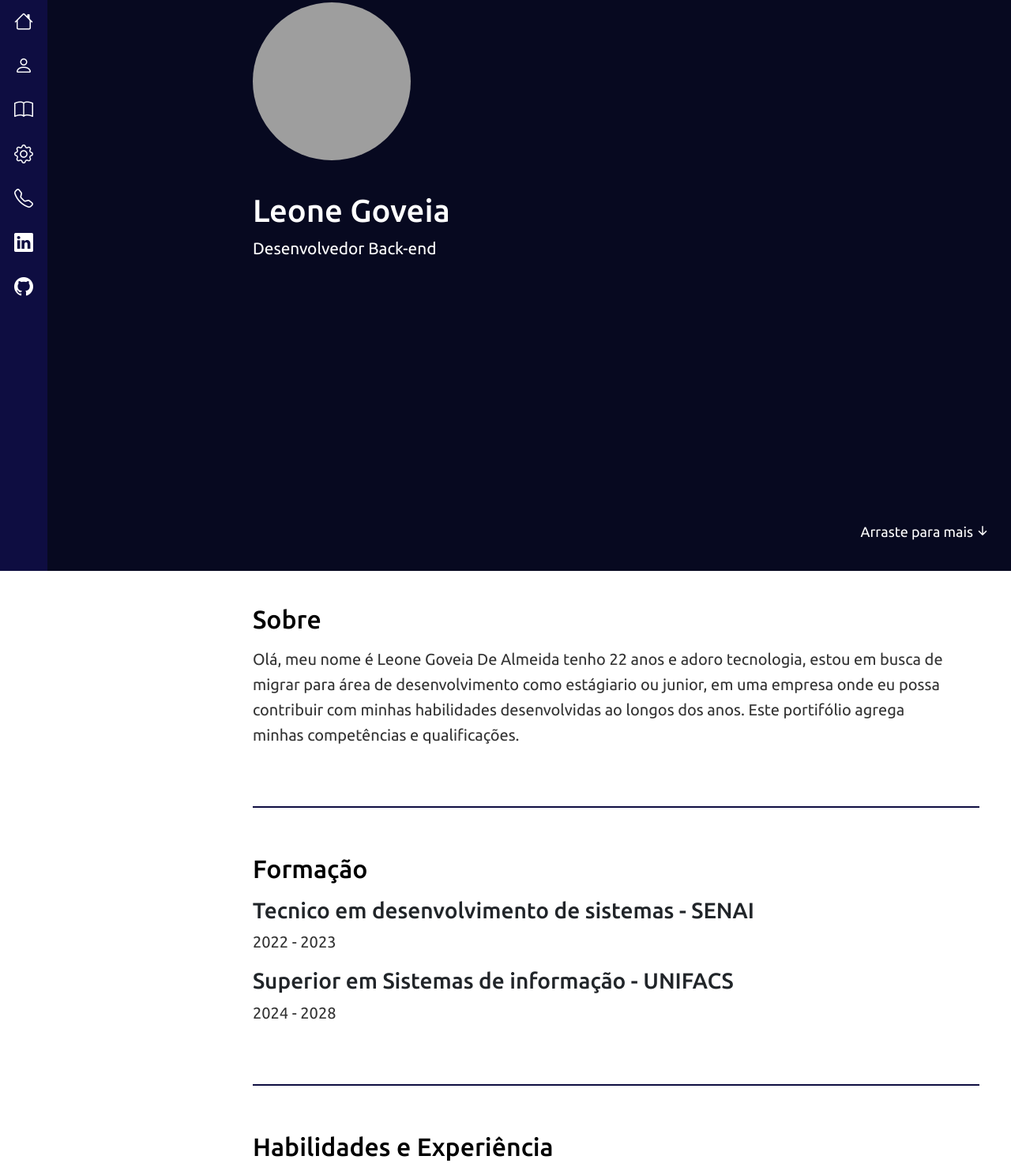
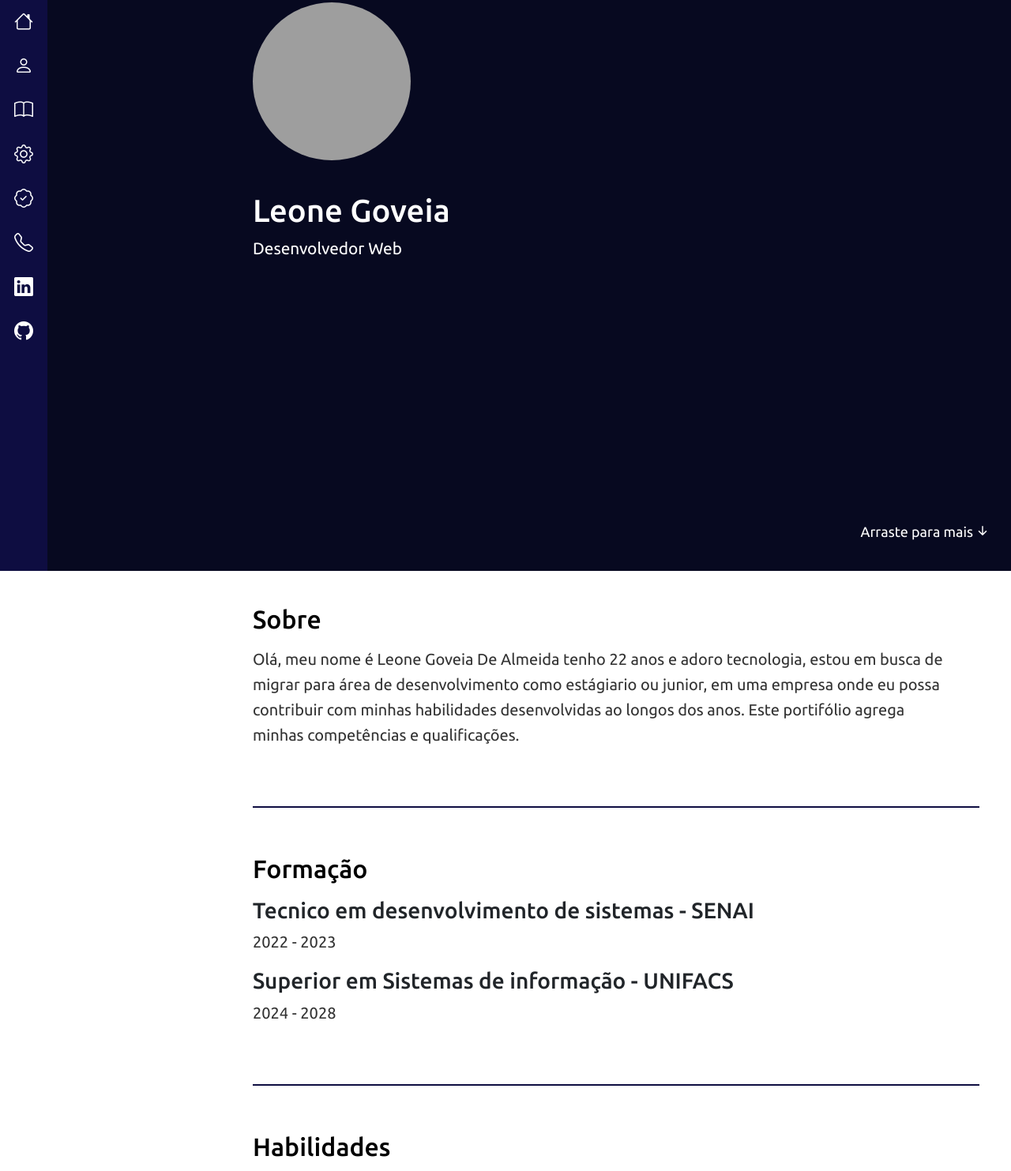
Before and after one commit to Leone3333/portifolio, a website: page public/template/index.html in a window 1280 px wide. Shown: the part 77-1560 px from the top of the page at 79% size. Drawn offline with nearby package versions, Linux system fonts and the light colour scheme; grey boxes are pictures that could not be loaded.

Commit message:
separacao experiencia habilidades

```diff
--- a/public/template/index.html
+++ b/public/template/index.html
@@ -50,7 +50,14 @@
                         <li class="nav_item">
                             <a href="#habilidades">
                                 <i class="bi bi-gear"></i>
-                                <span class="d-none">Habilidades e Experiência</span>
+                                <span class="d-none">Habilidades</span>
+                            </a>
+                        </li>
+
+                        <li class="nav_item">
+                            <a href="#experiencias">
+                                <i class="bi bi-patch-check"></i>
+                                <span class="d-none">Experiências</span>
                             </a>
                         </li>
 
@@ -91,7 +98,7 @@
 
                     <div class="tittle text-center text-md-start">
                         <h1>Leone Goveia</h1>
-                        <span>Desenvolvedor Back-end</span>
+                        <span>Desenvolvedor Web</span>
                     </div>
                 </div>
 
@@ -134,7 +141,7 @@
 
         <section id="habilidades">
             <div class="habilidadesDiv">
-                <h2 class="mb-3">Habilidades e Experiência</h2>
+                <h2 class="mb-3">Habilidades</h2>
 
                 <div class="loadBars row gap-4">
                     <div class="loadBar col-12 col-md-5 col-lg-3">
@@ -292,6 +299,12 @@
                     </div>
                 </div>
 
+            </div>
+        </section>
+
+        <div class="divisao1"></div>
+
+        <section id="experiencias">
             <div class="divExperiencia mt-3">
                 <h2 class="mb-3">Experiencia</h2>
                 <h3>Estágio remoto em desenvolvimento de sistemas</h3>
@@ -301,7 +314,6 @@
                     desenvolvimento de
                     sistemas web integração de sistemas via API´s, construção de agentes de IA, desenvolvimento
                     de aplicações orientada a serviços AWS, experiencia com metodologias ageis, scrum</p>
-                </div>
             </div>
         </section>
 
```
Lines whose indentation alone changed are shown as unchanged.
